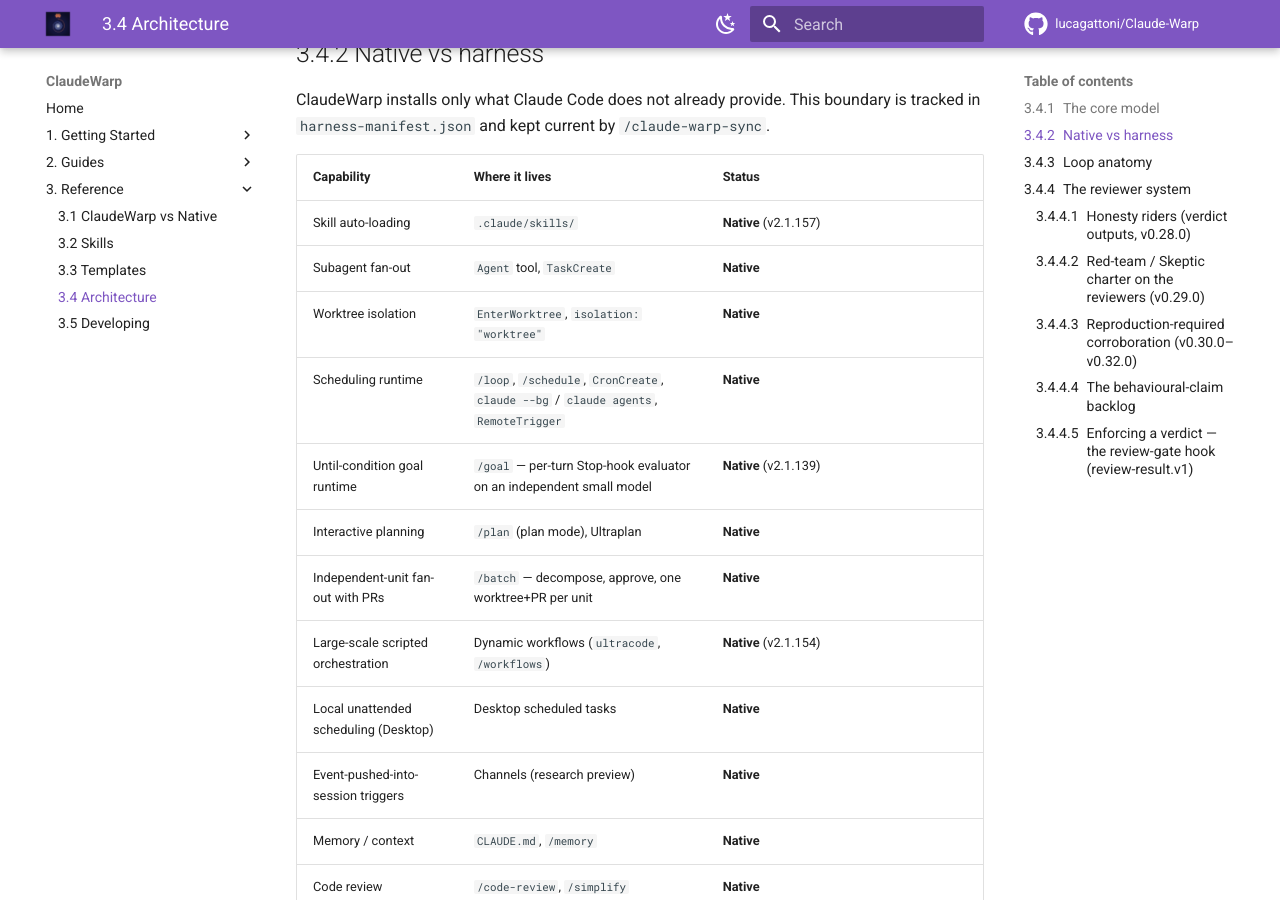
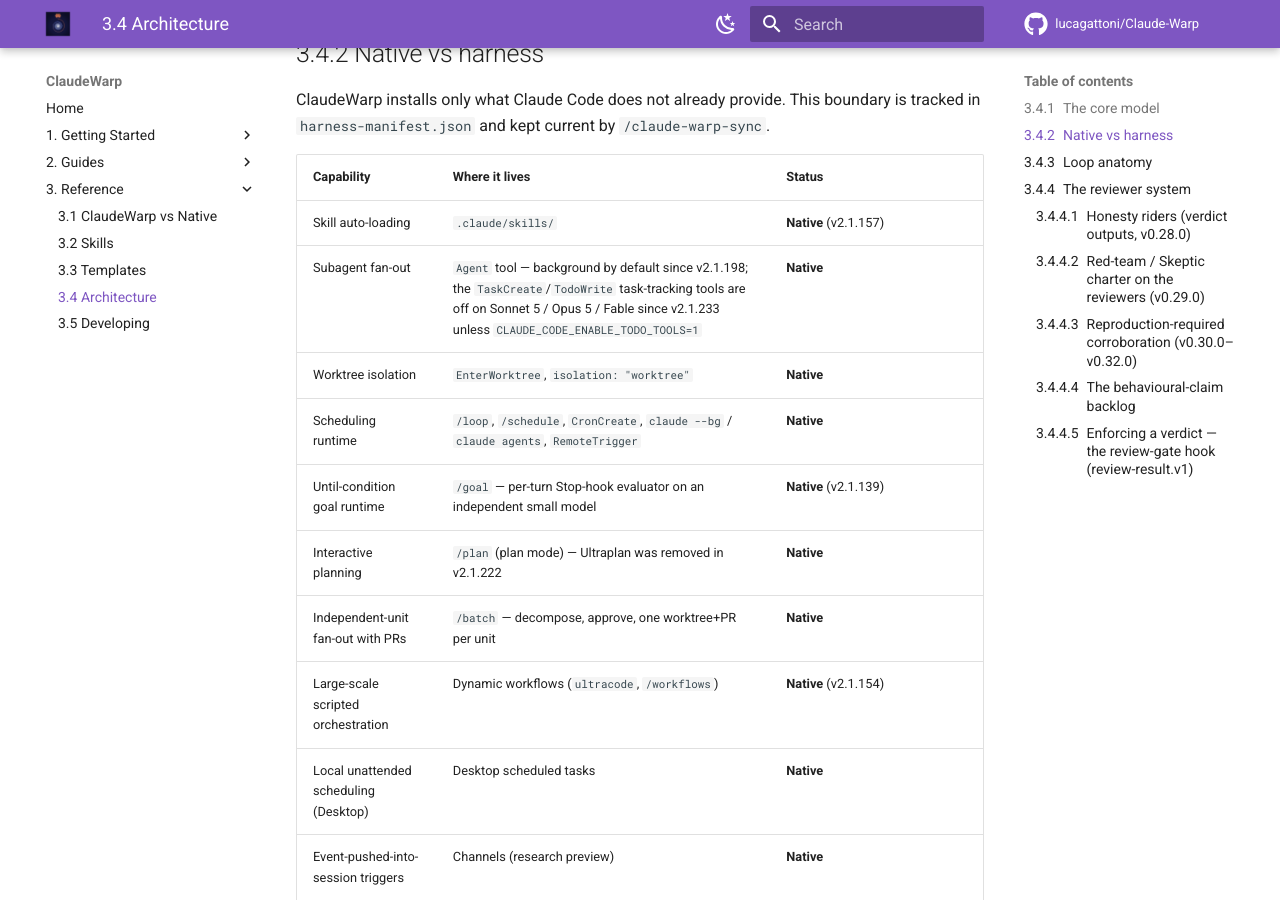
Before and after one commit to lucagattoni/Claude-Warp, an MkDocs documentation site: the page built from docs/reference/architecture.md, in a window 1280 px wide and 900 px high, scrolled down 601 px. Built offline with MkDocs 1.6.1 and Material for MkDocs 9.7.7, drawn with Linux system fonts in a browser that asks for light colours; comment, search, counter and statistics services are not loaded.

Commit message:
docs: retire stale native references (Ultraplan, TaskCreate, hook pattern count)
Ultraplan was removed in Claude Code v2.1.222; the Native-vs-harness table and
comparison.md still cited it. TaskCreate/TodoWrite are off on Sonnet 5 / Opus 5
/ Fable since v2.1.233 unless CLAUDE_CODE_ENABLE_TODO_TOOLS=1, so the table now
names the Agent tool (background by default since v2.1.198) as the fan-out
primitive. README's new-hook row said 9 patterns; the skill has carried 10
since intent-gate (v0.39.0).

Co-Authored-By: Claude Fable 5.1 <noreply@anthropic.com>
Claude-Session: https://claude.ai/code/session_01HRmxvAmutKvEviaMWZqZQU

```diff
--- a/docs/reference/architecture.md
+++ b/docs/reference/architecture.md
@@ -28,11 +28,11 @@ is tracked in `harness-manifest.json` and kept current by `/claude-warp-sync`.
 | Capability | Where it lives | Status |
 |---|---|---|
 | Skill auto-loading | `.claude/skills/` | **Native** (v2.1.157) |
-| Subagent fan-out | `Agent` tool, `TaskCreate` | **Native** |
+| Subagent fan-out | `Agent` tool — background by default since v2.1.198; the `TaskCreate`/`TodoWrite` task-tracking tools are off on Sonnet 5 / Opus 5 / Fable since v2.1.233 unless `CLAUDE_CODE_ENABLE_TODO_TOOLS=1` | **Native** |
 | Worktree isolation | `EnterWorktree`, `isolation: "worktree"` | **Native** |
 | Scheduling runtime | `/loop`, `/schedule`, `CronCreate`, `claude --bg` / `claude agents`, `RemoteTrigger` | **Native** |
 | Until-condition goal runtime | `/goal` — per-turn Stop-hook evaluator on an independent small model | **Native** (v2.1.139) |
-| Interactive planning | `/plan` (plan mode), Ultraplan | **Native** |
+| Interactive planning | `/plan` (plan mode) — Ultraplan was removed in v2.1.222 | **Native** |
 | Independent-unit fan-out with PRs | `/batch` — decompose, approve, one worktree+PR per unit | **Native** |
 | Large-scale scripted orchestration | Dynamic workflows (`ultracode`, `/workflows`) | **Native** (v2.1.154) |
 | Local unattended scheduling (Desktop) | Desktop scheduled tasks | **Native** |
```
Also changed, not shown: CHANGELOG.md (+8 -0 lines), README.md (+1 -1 lines), docs/reference/comparison.md (+1 -1 lines).
